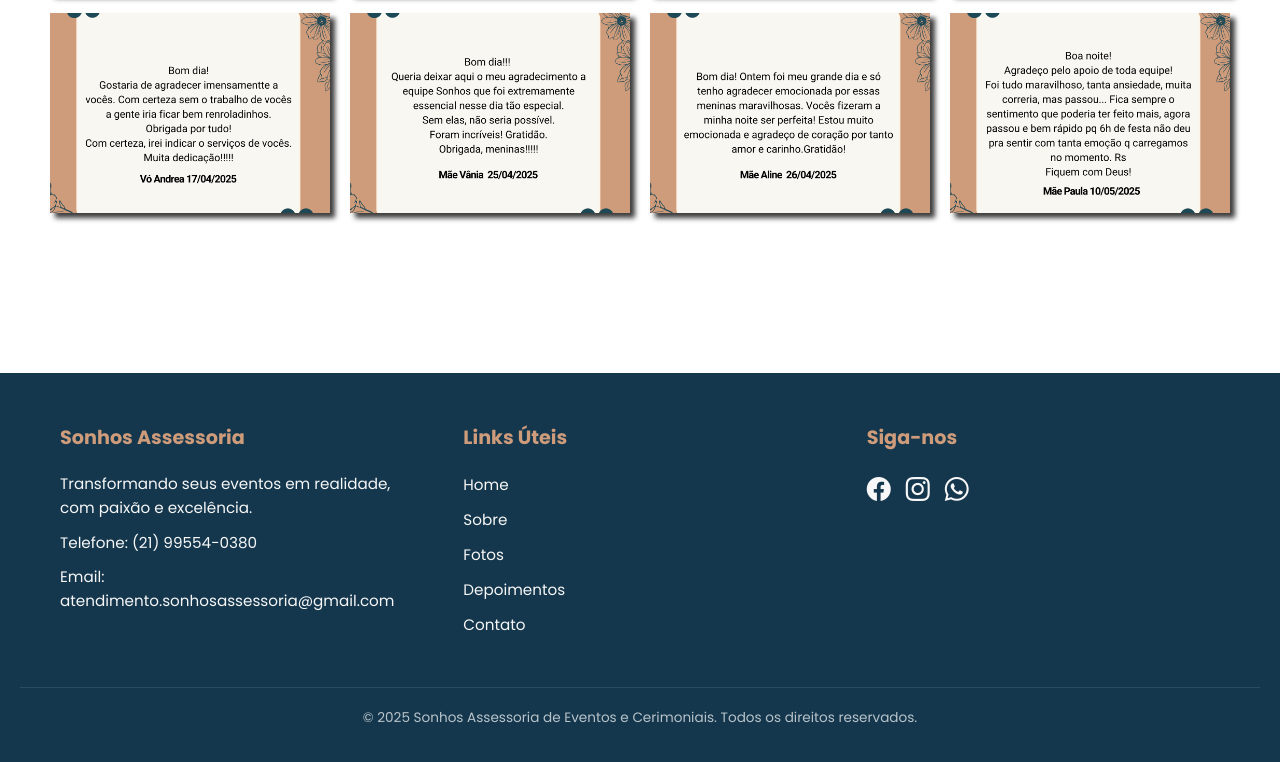
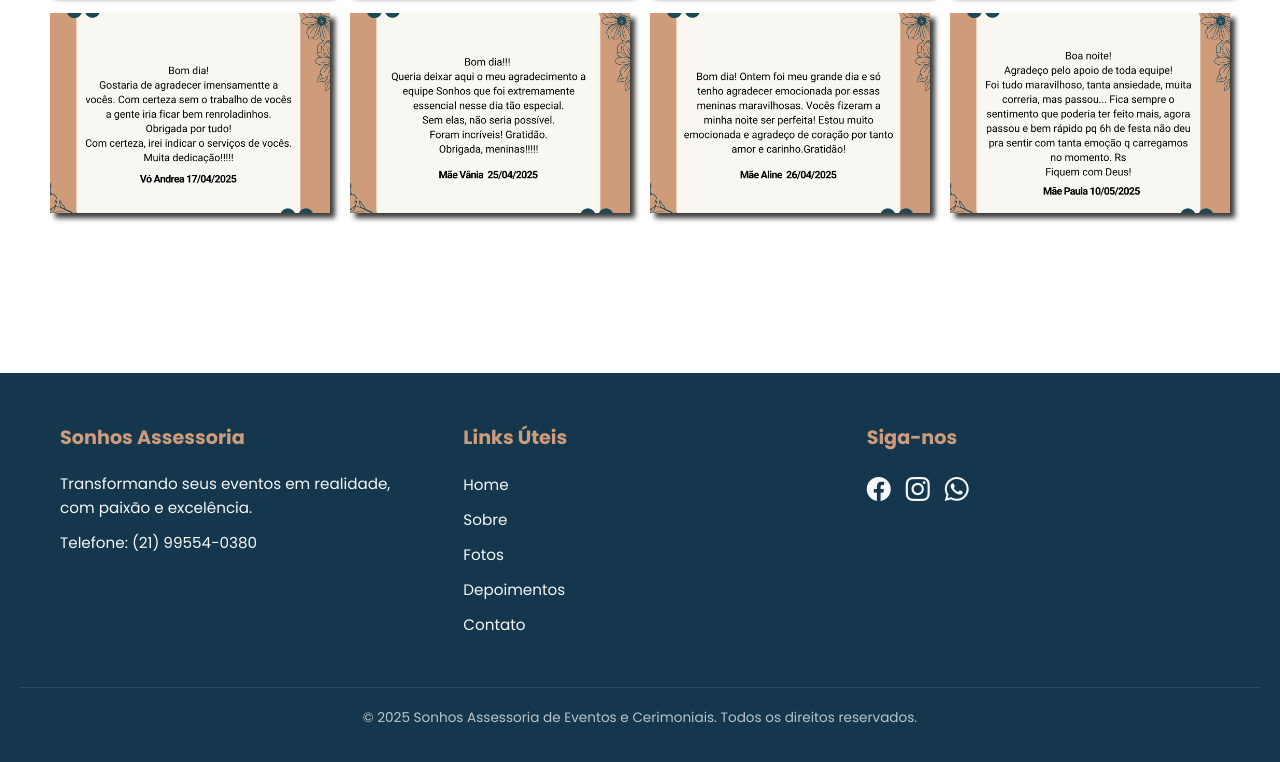
Before and after one commit to joviano-soares/sonhosassessoria2, a plain HTML site: page index.html in a window 1280 px wide. Shown: the part 3802-4564 px from the top of the page. Drawn offline with nearby package versions, Linux system fonts and the light colour scheme.

Commit message:
Update index.html

```diff
--- a/index.html
+++ b/index.html
@@ -279,7 +279,6 @@
                 <h3>Sonhos Assessoria</h3>
                 <p>Transformando seus eventos em realidade, com paixão e excelência.</p>
                 <p>Telefone: (21) 99554-0380</p>
-                <p>Email: atendimento.sonhosassessoria@gmail.com</p>
             </div>
 
             <div class="footer-section quick-links">
```
